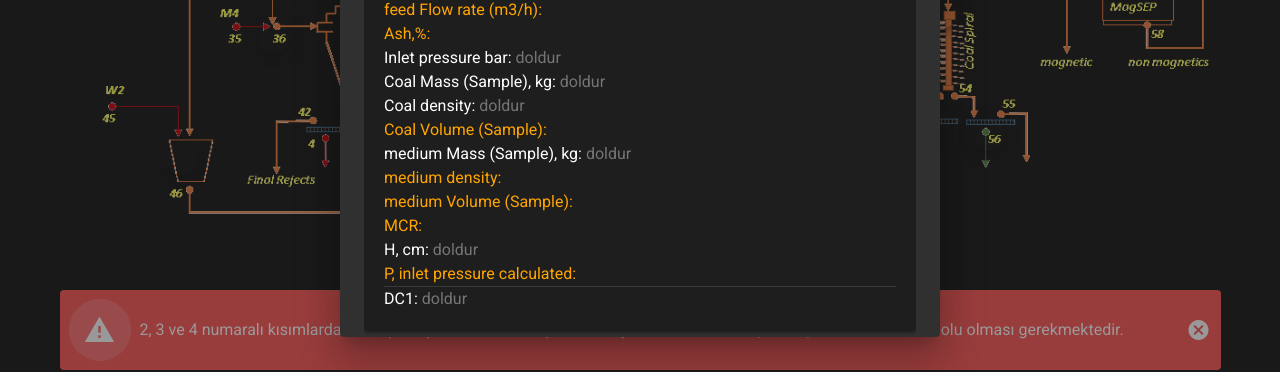
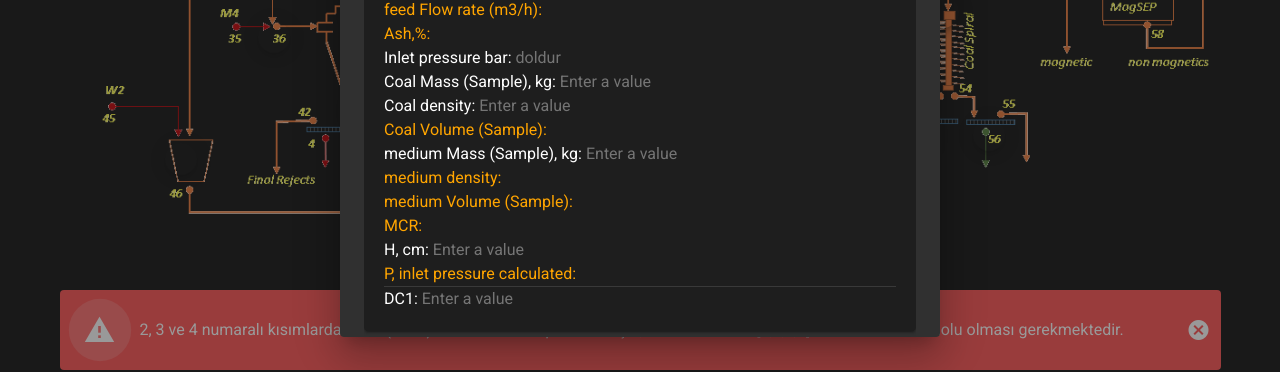
Before and after one commit to DrLabro/MineralProcessing, a Vue app: page /#/komur in a window 1280 px wide. Both pictures are taken after a click on the button 273 px from the left and 239 px from the top of the page. Shown: the part 423-795 px from the top of the page. Built offline with nearby package versions, Linux system fonts and the light colour scheme; no server answers.

Commit message:
firstDMC.vue file is updated
"doldur" şeklinde olan kısımlar "Enter a value" olarak yeniden düzeltildi.

```diff
--- a/src/components/komurClick/firstDMCFeed.vue
+++ b/src/components/komurClick/firstDMCFeed.vue
@@ -59,18 +59,18 @@
                 </v-flex>
                 <v-flex>
                     <span style="color:white">Coal Mass (Sample), kg: </span>
-                    <input v-model="$store.getters.firstDMCfeed_Coal_Mass" @input="getFeed_Coal_Mass" placeholder="doldur" />
+                    <input v-model="$store.getters.firstDMCfeed_Coal_Mass" @input="getFeed_Coal_Mass" placeholder="Enter a value" />
                 </v-flex>
                 <v-flex>
                     <span style="color:white">Coal density: </span>
-                    <input v-model="$store.getters.firstDMCfeed_Coal_Density" @input="getFeed_Coal_Density" placeholder="doldur" />
+                    <input v-model="$store.getters.firstDMCfeed_Coal_Density" @input="getFeed_Coal_Density" placeholder="Enter a value" />
                 </v-flex>
                 <v-flex>
                     <span style="color:orange">Coal Volume (Sample): {{$store.getters.firstDMCfeed_Coal_Volume}}</span>
                 </v-flex>
                 <v-flex>
                     <span style="color:white">medium Mass (Sample), kg: </span>
-                    <input v-model="$store.getters.firstDMCfeed_Medium_Mass" @input="getFeed_Medium_Mass" placeholder="doldur" />
+                    <input v-model="$store.getters.firstDMCfeed_Medium_Mass" @input="getFeed_Medium_Mass" placeholder="Enter a value" />
                 </v-flex>
                 <v-flex>
                     <span style="color:orange">medium density: {{$store.getters.firstDMCMedium_m3density}}</span>
@@ -84,14 +84,14 @@
                 </v-flex>
                 <v-flex>
                     <span style="color:white">H, cm: </span>
-                    <input v-model="$store.getters.firstDMCfeed_H_cm" @input="getFeed_H" placeholder="doldur" />
+                    <input v-model="$store.getters.firstDMCfeed_H_cm" @input="getFeed_H" placeholder="Enter a value" />
                 </v-flex>
                 <v-flex>
                         <span style="color:orange">P, inlet pressure calculated: {{$store.getters.firstDMCfeed_Inlet_Pressure_Calculated}}</span>
                 </v-flex>
                 <v-divider></v-divider>
                     <span style="color:white">DC1: </span>
-                    <input v-model="$store.getters.firstDMCfeed_DC1" @input="getFeed_DC1" placeholder="doldur" />
+                    <input v-model="$store.getters.firstDMCfeed_DC1" @input="getFeed_DC1" placeholder="Enter a value" />
               </v-flex>
             </v-card>
             <v-row>
@@ -109,22 +109,22 @@
                         <v-flex pa-6>
                             <v-flex>
                                 <span style="color:white">M3-density: </span>
-                                <input v-model="$store.getters.firstDMCMedium_m3density" @input="getFeed_Medium_m3density" placeholder="doldur" />
+                                <input v-model="$store.getters.firstDMCMedium_m3density" @input="getFeed_Medium_m3density" placeholder="Enter a value" />
                             </v-flex>
                             <v-flex>
                                 <span style="color:orange">M3-flow rate: </span>
-                                <input v-model="$store.getters.firstDMCMedium_m3floatrate" @input="getMediumM3flowrate" placeholder="doldur" />
+                                <input v-model="$store.getters.firstDMCMedium_m3floatrate" @input="getMediumM3flowrate" placeholder="Enter a value" />
                             </v-flex>
                             <v-flex>
                                 <span style="color:orange">M3-PSD: {{$store.getters.firstDMCMedium_m3psd}}</span>
                             </v-flex>
                             <v-flex>
                                 <span style="color:orange">MCR: </span>
-                                <input v-model="$store.getters.firstDMCMedium_mcr" @input="getfirstDMCMedium_mcr" placeholder="doldur" />
+                                <input v-model="$store.getters.firstDMCMedium_mcr" @input="getfirstDMCMedium_mcr" placeholder="Enter a value" />
                             </v-flex>
                             <v-flex>
                                 <span style="color:orange">M4-density: {{$store.getters.firstDMCMedium_m4density}}</span>
-                                <input v-model="$store.getters.firstDMCMedium_m4density" @input="getfeed_Medium_m4density" placeholder="doldur" />
+                                <input v-model="$store.getters.firstDMCMedium_m4density" @input="getfeed_Medium_m4density" placeholder="Enter a value" />
                             </v-flex>
                             <v-flex>
                                 <span style="color:orange">M4-flow rate: {{$store.getters.firstDMCMedium_m4flowrate}}</span>
@@ -157,27 +157,27 @@
                             </v-flex>
                             <v-flex>
                                 <span style="color:orange">SGum: </span>
-                                <input v-model="$store.getters.firstDMCPropertiesSGum" @input="getfeed_PropertiesSgum" placeholder="doldur" />
+                                <input v-model="$store.getters.firstDMCPropertiesSGum" @input="getfeed_PropertiesSgum" placeholder="Enter a value" />
                             </v-flex>
                             <v-flex>
                                 <span style="color:orange">SGom: </span>
-                                <input v-model="$store.getters.firstDMCPropertiesSGom" @input="getfeed_PropertiesSgom" placeholder="doldur" />
+                                <input v-model="$store.getters.firstDMCPropertiesSGom" @input="getfeed_PropertiesSgom" placeholder="Enter a value" />
                             </v-flex>
                             <v-flex>
                                 <span style="color:orange">SGum-SGom: </span>
-                                <input v-model="$store.getters.firstDMCPropertiesSGumSGom" @input="getfeed_PropertiesSgumSgom" placeholder="doldur" />
+                                <input v-model="$store.getters.firstDMCPropertiesSGumSGom" @input="getfeed_PropertiesSgumSgom" placeholder="Enter a value" />
                             </v-flex>
                             <v-flex>
                                 <span style="color:orange">(SGm-Sgom)/SGm: </span>
-                                <input v-model="$store.getters.firstDMCPropertiesSGumSGom_SGm" @input="getfeed_PropertiesSgumSgom_Sgm" placeholder="doldur" />
+                                <input v-model="$store.getters.firstDMCPropertiesSGumSGom_SGm" @input="getfeed_PropertiesSgumSgom_Sgm" placeholder="Enter a value" />
                             </v-flex>
                             <v-flex>
                                 <span style="color:orange">Top Size (Feed):</span>
-                                <input v-model="$store.getters.firstDMCPropertiesTopSize" @input="getfeed_PropertiesTopSize" placeholder="doldur" />
+                                <input v-model="$store.getters.firstDMCPropertiesTopSize" @input="getfeed_PropertiesTopSize" placeholder="Enter a value" />
                             </v-flex>
                             <v-flex>
                                 <span style="color:orange">Bottom Size (Feed): </span>
-                                <input v-model="$store.getters.firstDMCPropertiesBottomSize" @input="getfeed_PropertiesBottomSize" placeholder="doldur" />
+                                <input v-model="$store.getters.firstDMCPropertiesBottomSize" @input="getfeed_PropertiesBottomSize" placeholder="Enter a value" />
                             </v-flex>
                             <v-flex>
                                 <span style="color:orange">Dmean: {{$store.getters.firstDMCPropertiesDmean}}</span>
```
